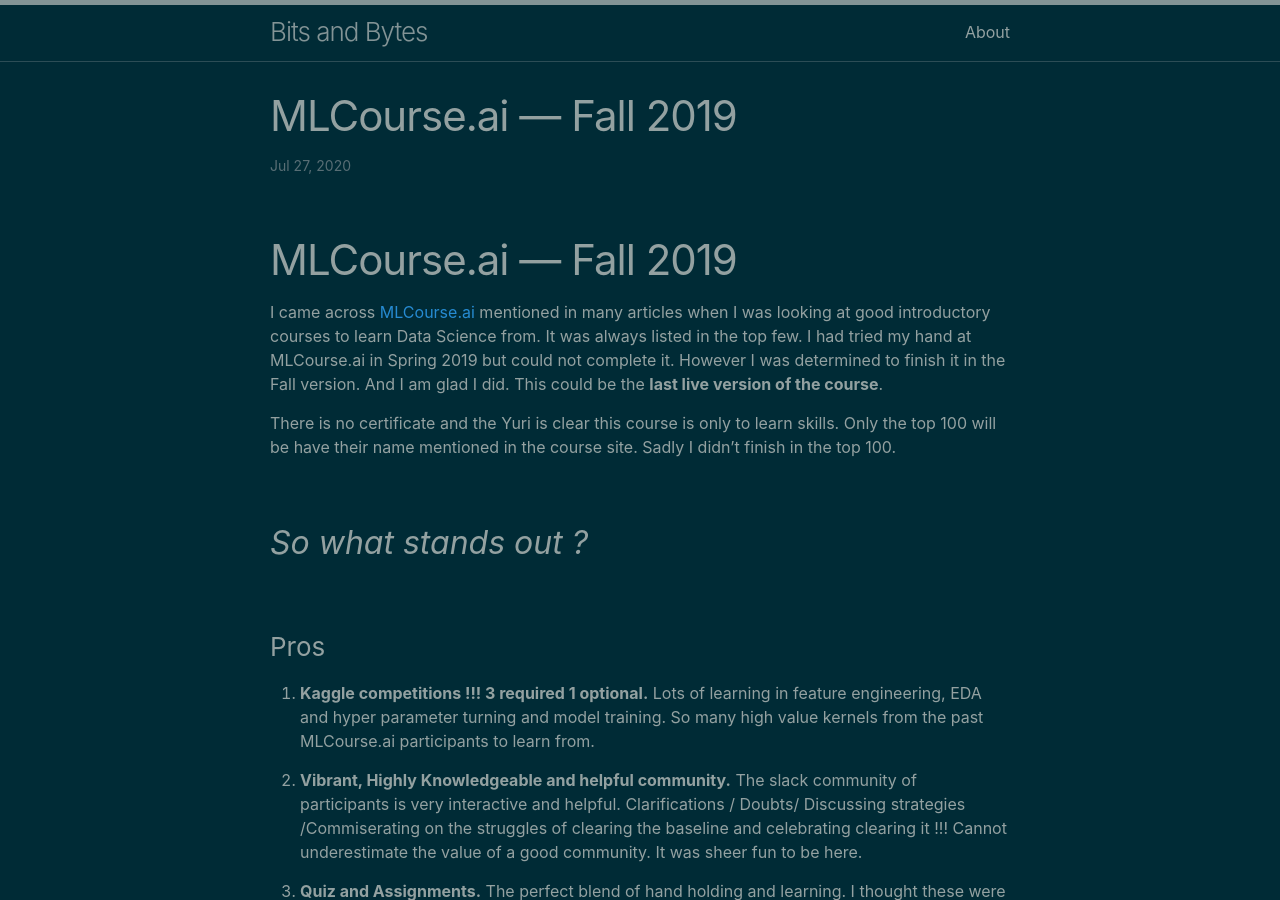
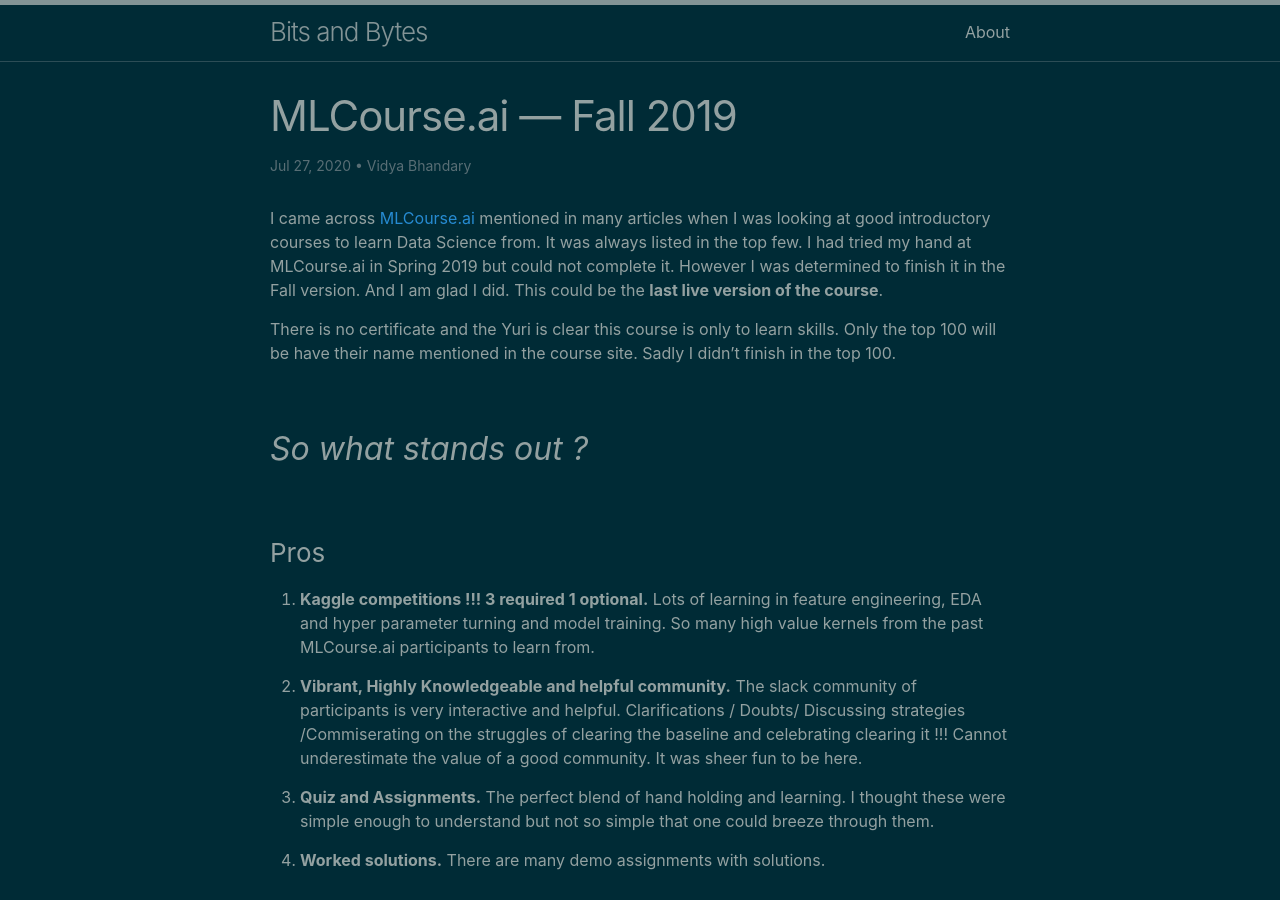
Before and after one commit to vidyabhandary/blog, a Jekyll site: the page built from _posts/2020-07-27-MLCourseai-Fall2019.md, in a window 1280 px wide and 900 px high. Built offline with Jekyll 4.4.1, drawn with Linux system fonts in a browser that asks for light colours; our own code applies the rules of GitHub Pages for plain Markdown files.

```diff
--- a/_posts/2020-07-27-MLCourseai-Fall2019.md
+++ b/_posts/2020-07-27-MLCourseai-Fall2019.md
@@ -1,9 +1,10 @@
 ---
 title: "MLCourse.ai — Fall 2019"
+categories: Machine Learning
+author: "Vidya Bhandary"
+meta: "Machine Learning, Data Science"
 date: 2020-07-27
 ---
-
-# MLCourse.ai — Fall 2019
 
 I came across [MLCourse.ai](https://mlcourse.ai) mentioned in many articles when I was looking at good introductory courses to learn Data Science from.
 It was always listed in the top few. I had tried my hand at MLCourse.ai in Spring 2019 but could not complete it.
```
